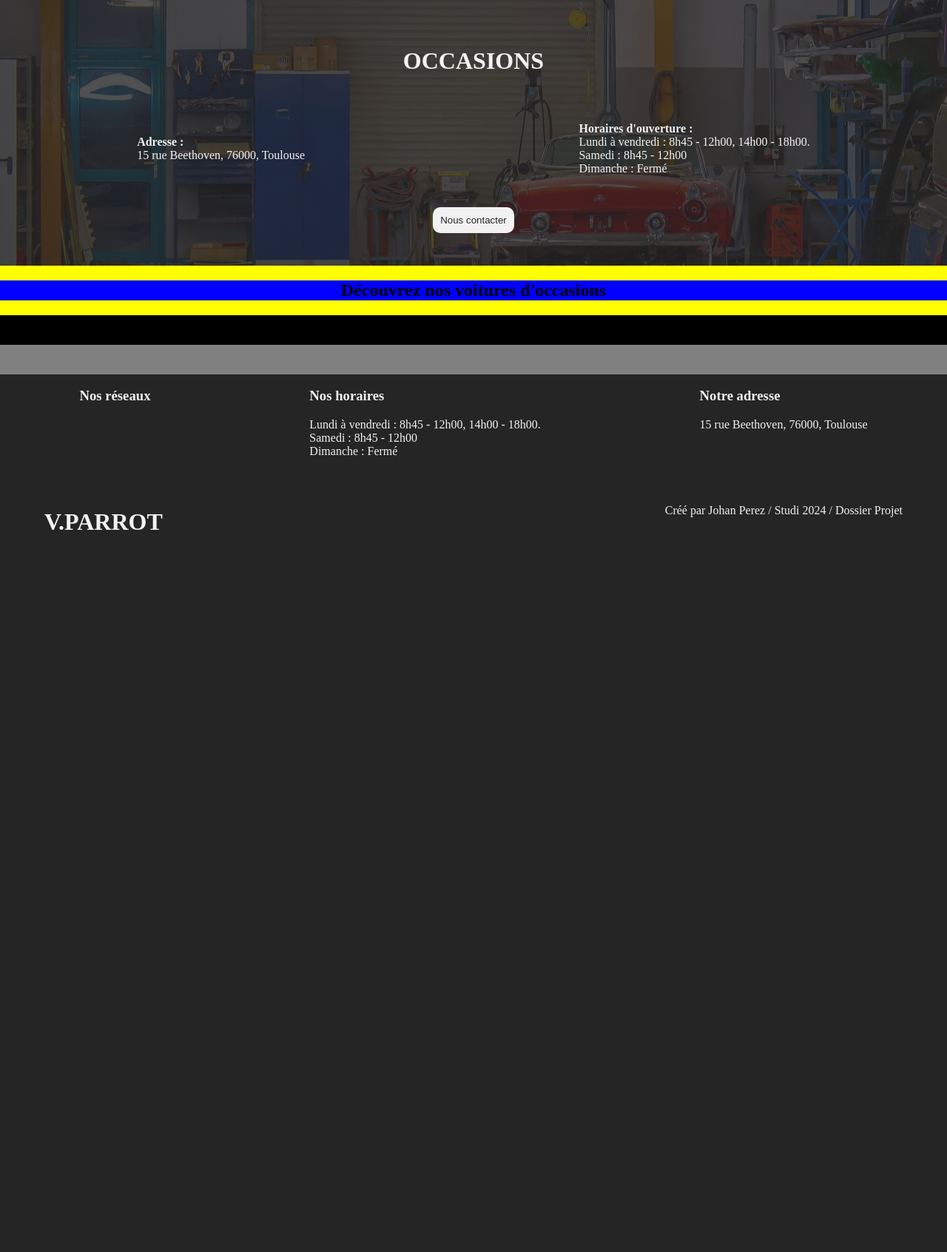
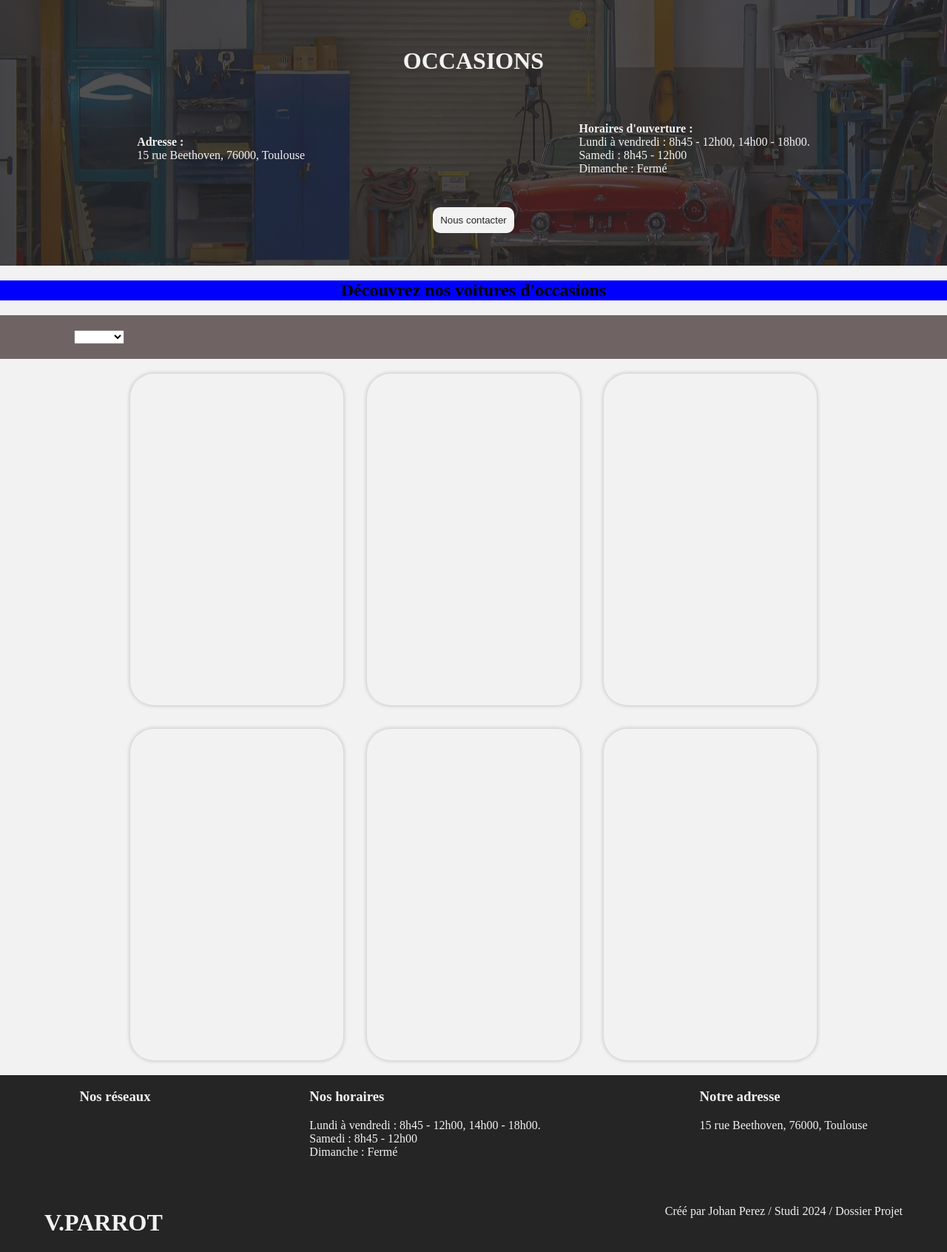
Before and after one commit to QiaoAn05/garage_vparrot, a Symfony app: template templates/second_hand/secondHand.html.twig in a window 1280 px wide. Shown: the part 81-1773 px from the top of the page at 74% size. Before the commit the page ends 797 px from the top, so only its background shows below. Run offline with Twig, Linux system fonts and the light colour scheme; the template is opened without the code that fills it, so the values that code supplies are empty; style sheets or scripts are compiled from the project's sources; some libraries are stand-ins or nearby versions.

Commit message:
add style to cards

```diff
--- a/assets/react/pages/SecondHand.jsx
+++ b/assets/react/pages/SecondHand.jsx
@@ -32,10 +32,20 @@ export default function SecondHand() {
             </div>
             <h2>Découvrez nos voitures d'occasions</h2>
             <section className='filter-container'>
-
+                <select name="filter" id="filter">
+                    <option value=""></option>
+                    <option value="">Prix</option>
+                    <option value="">Années</option>
+                    <option value="">Km</option>
+                </select>
             </section>
             <section className='cards-container'>
-
+            <div className='card'></div>
+            <div className='card'></div>
+            <div className='card'></div>
+            <div className='card'></div>
+            <div className='card'></div>
+            <div className='card'></div>
             </section>
         </main>
         <Footer/>
--- a/assets/styles/secondHand.css
+++ b/assets/styles/secondHand.css
@@ -1,16 +1,24 @@
-main {
-    background-color: yellow;
-}
-
 h2 {
     text-align: center;
     background-color: blue;
 }
 
 .filter-container {
-    background-color: black;
+    background-color: rgb(112, 99, 99);
 }
 
 .cards-container {
-    background-color: gray;
+    display: flex;
+    flex-wrap: wrap;
+    gap: 2rem;
+    justify-content: center;
 }
+
+.card {
+    width: 18rem;
+    height: 28rem;
+    border-radius: 2rem;
+    border: none;
+    background-color: #F2F2F2;
+    box-shadow: 0px 0px 5px 1px rgba(38, 37, 38,0.2);
+}
```
